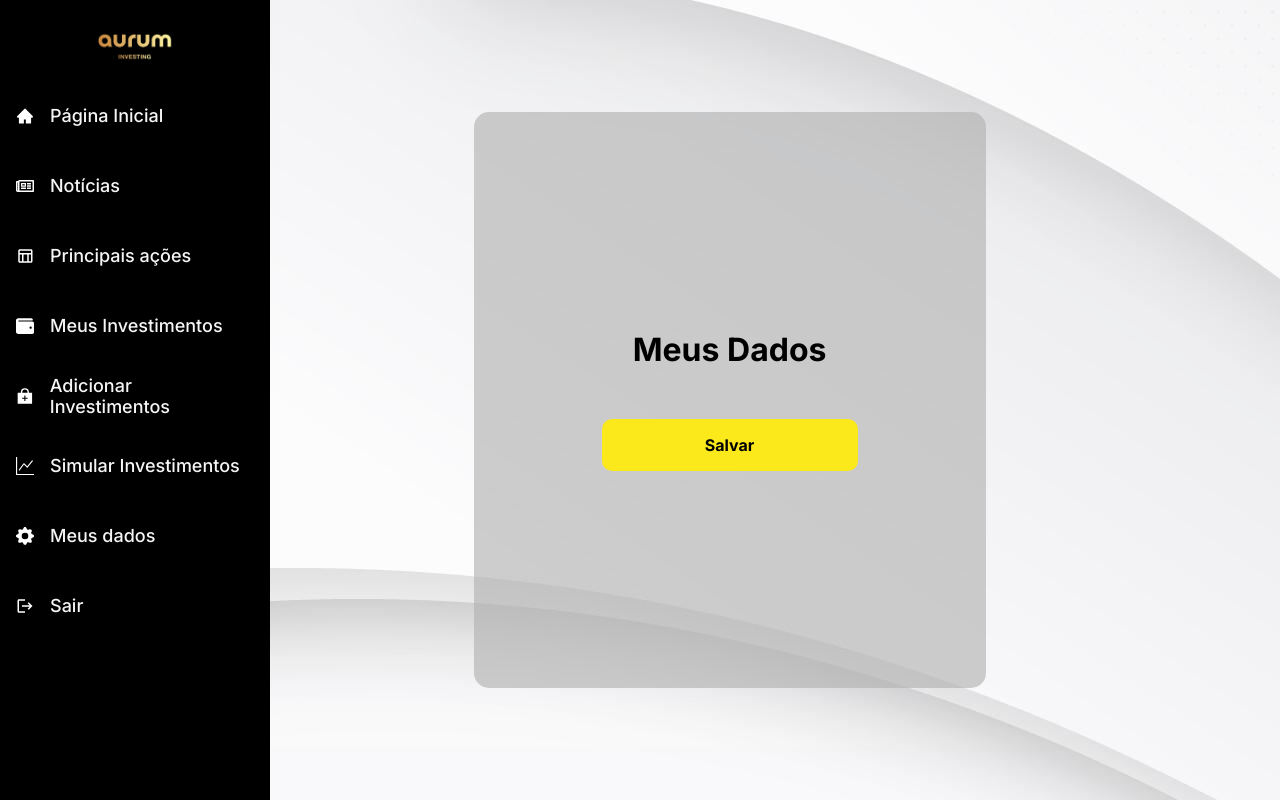
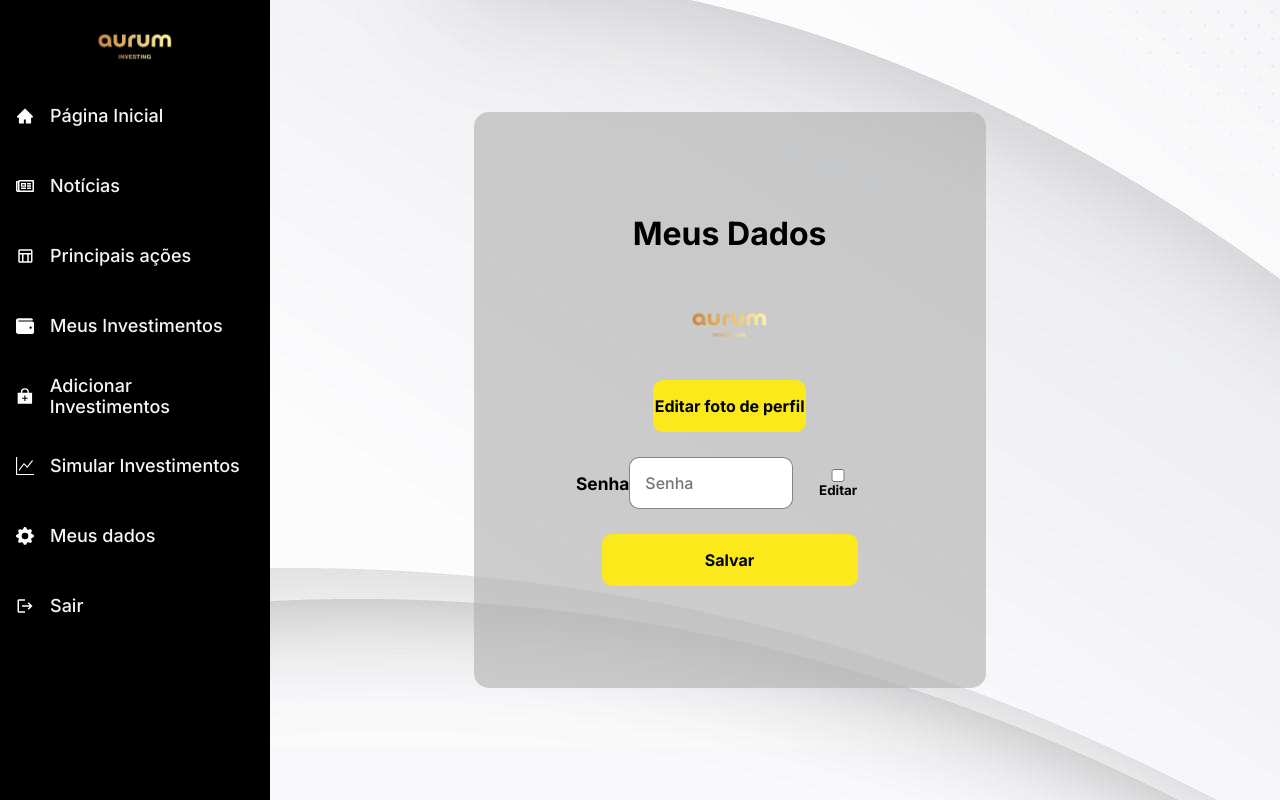
Before and after one commit to joaopflausino/Aurum-Front, a React (Create React App) app: page /md in a window 1280 px wide. Built offline with nearby package versions, Linux system fonts and the light colour scheme.

Commit message:
meus dados

```diff
--- a/src/Pages/account/Meus_dados.js
+++ b/src/Pages/account/Meus_dados.js
@@ -2,6 +2,7 @@ import React from 'react';
 import { useEffect } from 'react';
 import Navbar from '../../Components/Navbar';
 import './account.css';
+import imagem from '../../shared/images/nome-aurum-investing.png';
 
 function MD() {
   useEffect(() => {
@@ -14,12 +15,16 @@ function MD() {
         <div className='container-dados'>
           <h1 className='h1-meus-dados'>Meus Dados</h1>
           <div className='editar-foto'>
-
-
+           <img src={imagem} className="logo-aurum"/>
+           <button className='botao-editar-foto'>Editar foto de perfil</button>
           </div>
           <div className='texto-e-input-md'>
-
-
+            <label for='senha'>Senha</label>
+            <input id='senha-md' type="password" name="senha" placeholder="Senha" />
+            <div className='check-md'>
+              <input id="editar-dados" type="checkbox" name="editar-dados"/>
+              <label for='editar'>Editar</label>
+            </div>
           </div>
           <div className='texto-e-input-md'>
 
--- a/src/Pages/account/account.css
+++ b/src/Pages/account/account.css
@@ -32,13 +32,65 @@
     justify-content:center ;
 }
 
+.botao-editar-foto{
+    width: 50%;
+    padding: 16px 0px;
+    margin: 25px;
+    border:none;
+    border-radius: 10px;
+    outline: none;
+    font-size: 12pt;
+    background: #fce91b;
+    font-weight: 800;
+    cursor: pointer;
+}
+
 .texto-e-input-md{
     width: 60%;
     display: flex;
     flex-direction:row;
-    align-items: flex-start;
+    align-items: center;
     justify-content:center ;
 }
+
+.texto-e-input-md > label{
+    font-size: 13pt;
+    font-weight: 600;
+
+}
+
+.texto-e-input-md > input{
+    width: 100%;
+    border:solid;
+    border-width: 1px;
+    border-color: #3a3a3a9f;
+    border-radius: 10px;
+    padding: 15px;
+    font-size: 12pt;
+    outline: none;
+    box-sizing: border-box;
+
+}
+
+.check-md{
+    width: 60%;
+    display: flex;
+    flex-direction:column;
+    align-items: center;
+    justify-content:center ;
+}
+
+.check-md > input{
+    width: 90px;
+
+}
+
+.check-md > label{
+    font-size: 10pt;
+    font-weight: 600;
+
+}
+
 
 .botao-salvar{
     width: 50%;
```
